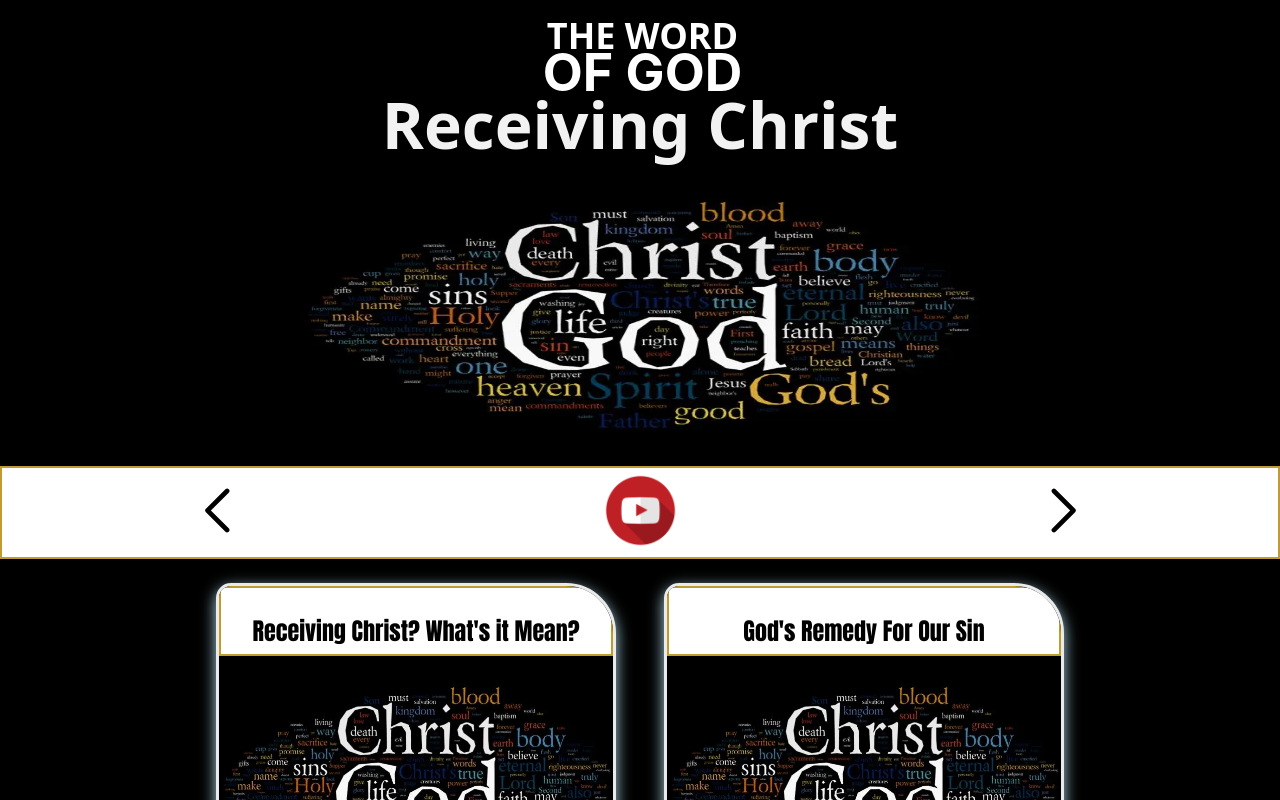
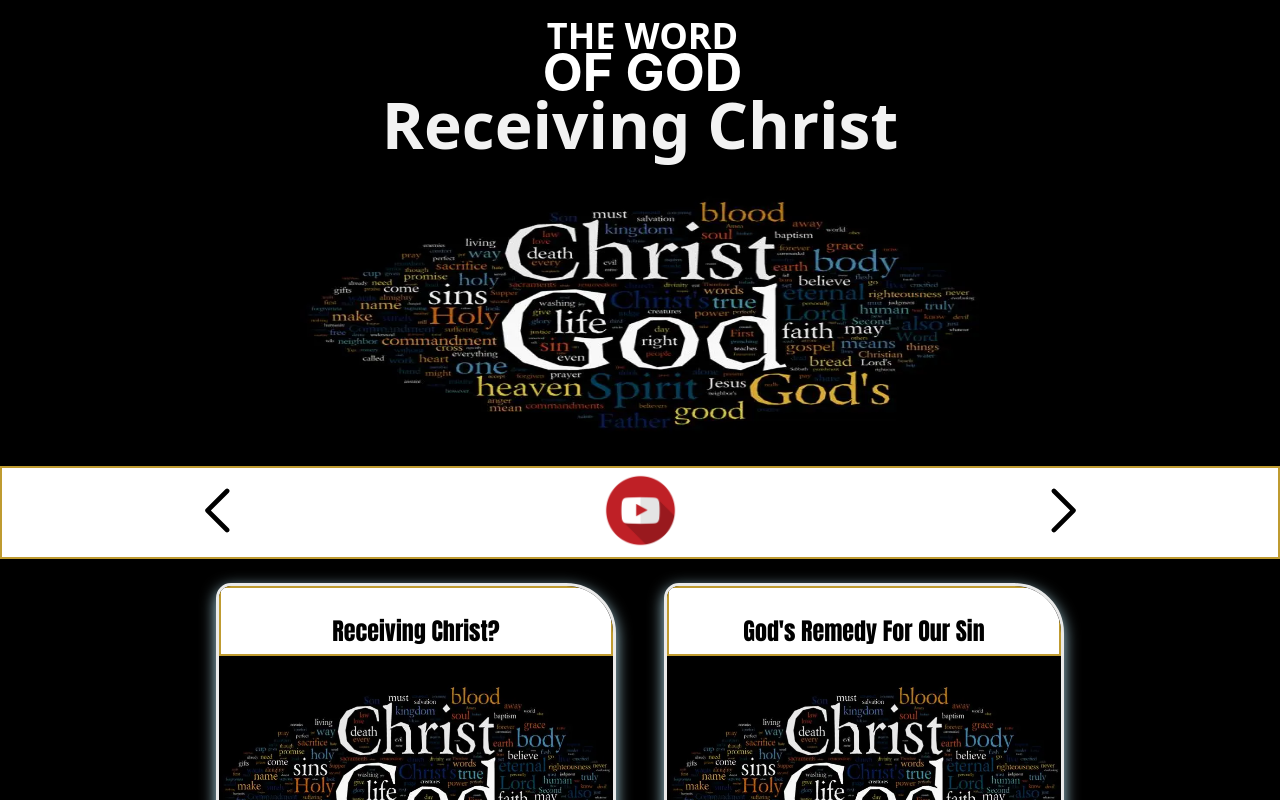
Before and after one commit to jnutt367/salvation-guide, a Next.js app: page / in a window 1280 px wide. Shown: the top 800 px of the page. Built offline with nearby package versions, Linux system fonts and the light colour scheme.

Commit message:
Update index.js

```diff
--- a/pages/index.js
+++ b/pages/index.js
@@ -72,7 +72,7 @@ export default function Home() {
         <div className={styles.grid}>
 
            <div className={styles.card}>
-            <h2 className={styles.chapter}>Receiving Christ? What's it Mean?</h2>
+            <h2 className={styles.chapter}>Receiving Christ? </h2>
             <p>
               Many terms used in Christianity can be confusing to new believers or those seeking to know more about Jesus. One such phrase recurs often: “Receive Jesus Christ as your Savior.” What exactly does it mean to “receive” Jesus? Since Jesus lived, died, and rose again over two thousand years ago, how can we “receive” Him now?
 
```
